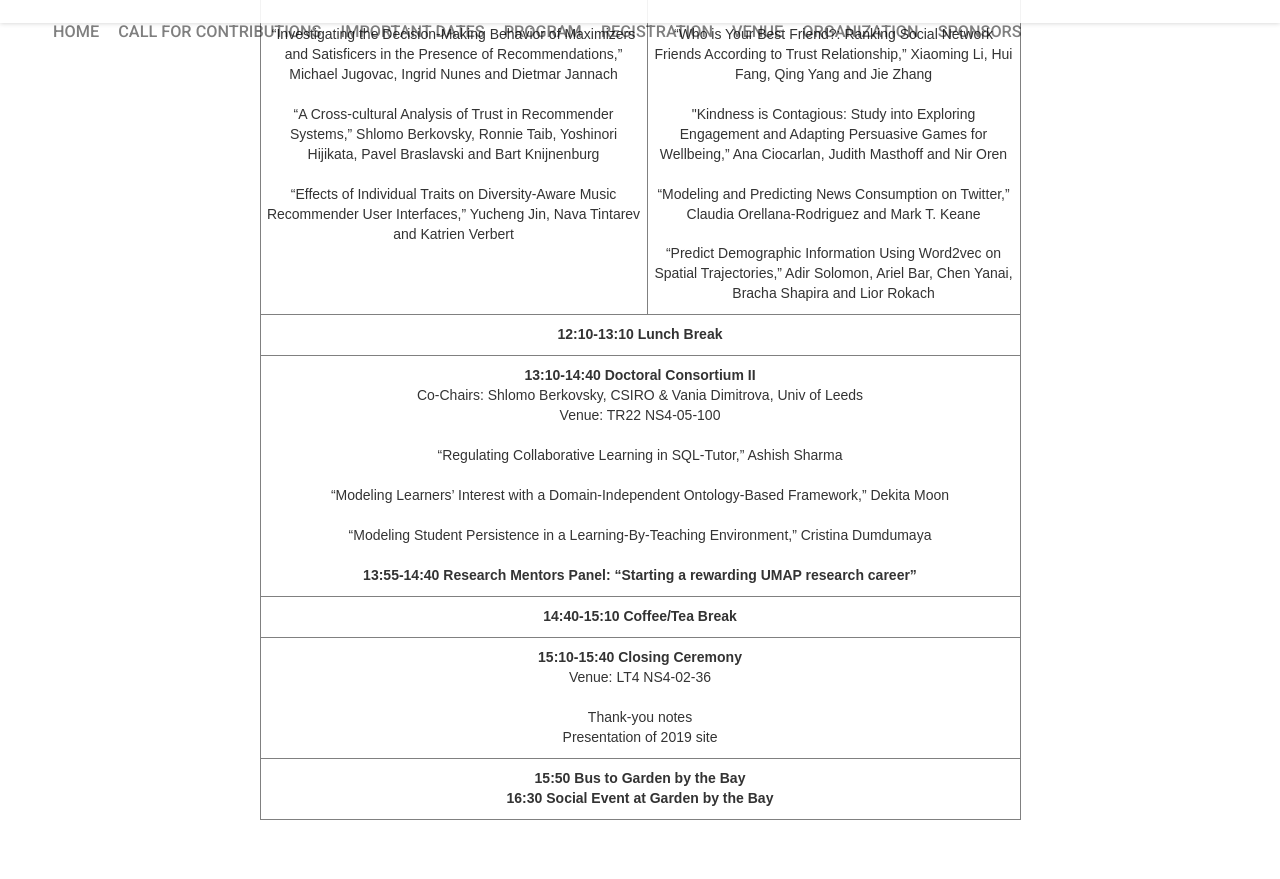
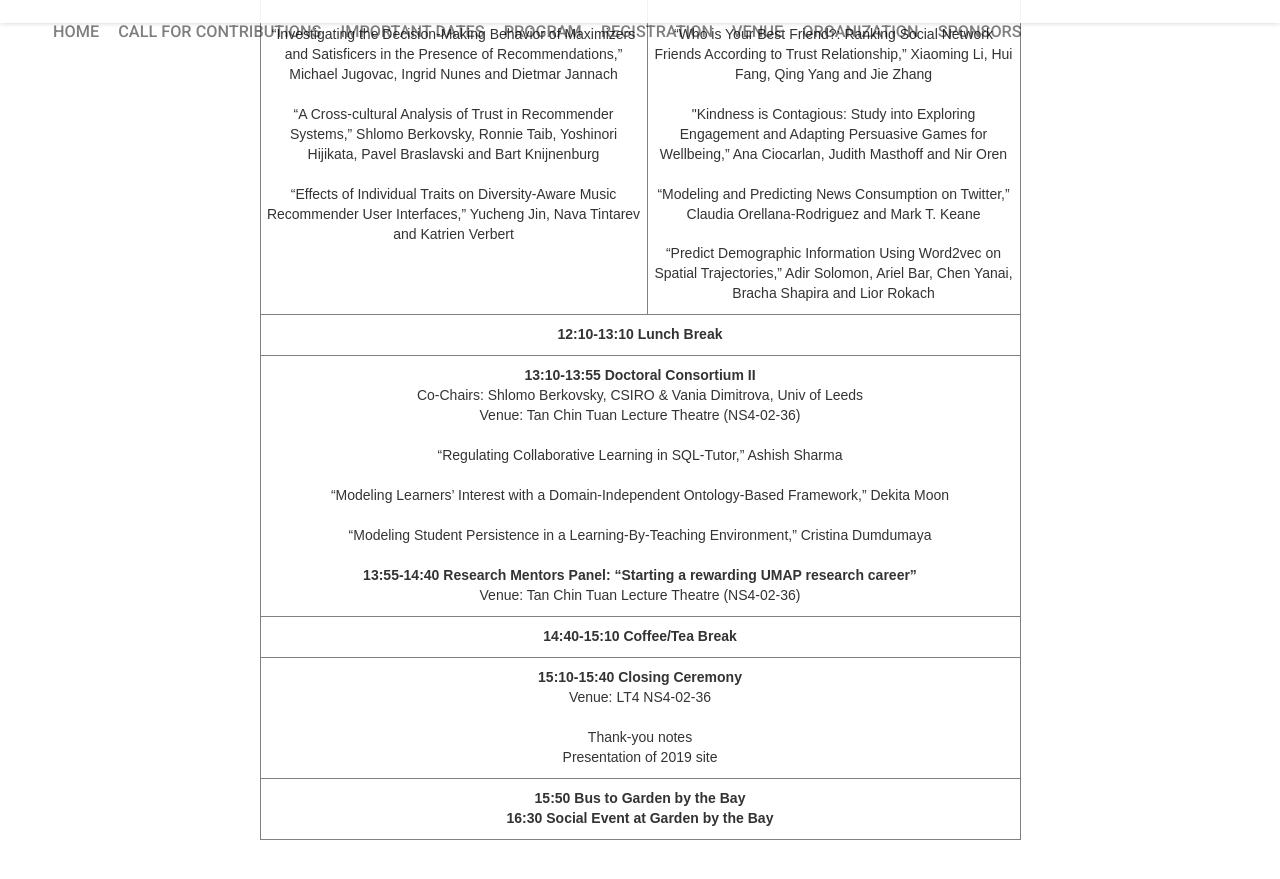
Before and after one commit to yangjiera/mergeBB, a Jekyll site: the page built from detailed-program.html, in a window 1280 px wide and 900 px high, scrolled down 6357 px. Shown: the top 879 px of the window. Built offline with Jekyll 4.4.1, drawn with Linux system fonts in a browser that asks for light colours; nearby versions of some CDN libraries; comment, search, counter and statistics services are not loaded; some of the changed text lies outside the part shown.

Commit message:
urgent update

```diff
--- a/_includes/detailed-program.html
+++ b/_includes/detailed-program.html
@@ -117,7 +117,7 @@
     <td class="tg-mqa1"><span style="font-weight:bold">14:30-15:15 PSW I</span><br>Chair: Marco de Gemmis, Univ of Bari Aldo Moro<br><span style="font-weight: normal !important">Venue: LT4 NS4-02-34</span><br><br>“Predicting Users' Personality from Instagram Pictures: Using Visual and/or Content Features?” Bruce Ferwerda and Marko Tkalčič<br><br>“Eudaimonic Modeling of Moviegoers,” Marko Tkalčič and Bruce Ferwerda<br><br>“Orient Me! − Important Event Identification in an Enterprise Activity Stream,” Naama Zwerdling, Inbal Ronen, Lior Leiba and Maya Barnea</td>
   </tr>
   <tr>
-    <td class="tg-mqa1" colspan="2"><span style="font-weight:bold">15:30-16:00 Poster Madness I<br><span style="font-weight: normal !important">Co-chairs: Hui Fang, Shanghai University of Finance and Economics & Pasquale Lops, Univ of Bari Aldo Moro<br>Venue: TR23 NS4-05-101</span></span></td>
+    <td class="tg-mqa1" colspan="2"><span style="font-weight:bold">15:30-16:00 Poster Madness I<br><span style="font-weight: normal !important">Co-chairs: Hui Fang, Shanghai University of Finance and Economics & Pasquale Lops, Univ of Bari Aldo Moro<br>Venue: Tan Chin Tuan Lecture Theatre (NS4-02-36)</span></span></td>
   </tr>
   <tr>
     <td class="tg-mqa1" colspan="2"><span style="font-weight:bold">16:00-17:30 Coffee/Tea with Posters &amp; Demos I <br><span style="font-weight: normal !important">Venue: In front of the registration desk</span></span><br><br>
@@ -202,10 +202,10 @@
     <td class="tg-mqa1" colspan="2"><span style="font-weight:bold">11:45-12:45 Lunch Break</span></td>
   </tr>
   <tr>
-    <th class="tg-mums" colspan="2"><span style="font-weight:bold">12:45-14:15 Doctoral Consortium I</span><br>Co-Chairs: Pasquale Lops, Univ of Bari Aldo Moro &amp; Vania Dimitrova, Univ of Leeds<br><span style="font-weight: normal !important">Venue: TR22 NS4-05-100</span><br><br>“Data-Driven Destination Recommender Systems,” Linus W. Dietz<br><br>“Recommendation of Activity Sequences during Distributed Events,” Diana Nurbakova<br><br>“Integrating Item Based Stereotypes in Recommender Systems,” Nourah Alrossais<br><br>“Towards Practical Link Prediction Approaches in Signed Social Networks,” Xiaoming Li<br><br>“WikiRec: A Personalized Content Recommendation Framework to Support Informal Learning in Wikis,” Heba Ismail</th>
+    <th class="tg-mums" colspan="2"><span style="font-weight:bold">12:45-14:15 Doctoral Consortium I</span><br>Co-Chairs: Pasquale Lops, Univ of Bari Aldo Moro &amp; Vania Dimitrova, Univ of Leeds<br><span style="font-weight: normal !important">Venue: Tan Chin Tuan Lecture Theatre (NS4-02-36)</span><br><br>“Data-Driven Destination Recommender Systems,” Linus W. Dietz<br><br>“Recommendation of Activity Sequences during Distributed Events,” Diana Nurbakova<br><br>“Integrating Item Based Stereotypes in Recommender Systems,” Nourah Alrossais<br><br>“Towards Practical Link Prediction Approaches in Signed Social Networks,” Xiaoming Li<br><br>“WikiRec: A Personalized Content Recommendation Framework to Support Informal Learning in Wikis,” Heba Ismail</th>
   </tr>
   <tr>
-    <td class="tg-mqa1" colspan="2"><span style="font-weight:bold">14:15-14:45 Poster Madness II<br><span style="font-weight: normal !important">Co-chairs: Hui Fang, Shanghai University of Finance and Economics & Pasquale Lops, Univ of Bari Aldo Moro<br>Venue: TR23 NS4-05-101</span></span></td>
+    <td class="tg-mqa1" colspan="2"><span style="font-weight:bold">14:15-14:45 Poster Madness II<br><span style="font-weight: normal !important">Co-chairs: Hui Fang, Shanghai University of Finance and Economics & Pasquale Lops, Univ of Bari Aldo Moro<br>Venue: Tan Chin Tuan Lecture Theatre (NS4-02-36)</span></span></td>
   </tr>
   <tr>
     <td class="tg-mqa1" colspan="2"><span style="font-weight:bold">14:45-16:15 Coffee/Tea with Posters &amp; Demos II<br><span style="font-weight: normal !important">Venue: In front of the registration desk</span></span>
@@ -294,7 +294,7 @@
     <td class="tg-mqa1" colspan="2"><span style="font-weight:bold">12:10-13:10 Lunch Break</span></td>
   </tr>
   <tr>
-    <td class="tg-mqa1" colspan="2"><span style="font-weight:bold">13:10-14:40 Doctoral Consortium II </span><br>Co-Chairs: Shlomo Berkovsky, CSIRO &amp; Vania Dimitrova, Univ of Leeds<br><span style="font-weight: normal !important">Venue: TR22 NS4-05-100</span><br><br>“Regulating Collaborative Learning in SQL-Tutor,” Ashish Sharma<br><br>“Modeling Learners’ Interest with a Domain-Independent Ontology-Based Framework,” Dekita Moon<br><br>“Modeling Student Persistence in a Learning-By-Teaching Environment,” Cristina Dumdumaya<br><br><span style="font-weight:bold">13:55-14:40 Research Mentors Panel: “Starting a rewarding UMAP research career”</span></td>
+    <td class="tg-mqa1" colspan="2"><span style="font-weight:bold">13:10-13:55 Doctoral Consortium II </span><br>Co-Chairs: Shlomo Berkovsky, CSIRO &amp; Vania Dimitrova, Univ of Leeds<br><span style="font-weight: normal !important">Venue: Tan Chin Tuan Lecture Theatre (NS4-02-36)</span><br><br>“Regulating Collaborative Learning in SQL-Tutor,” Ashish Sharma<br><br>“Modeling Learners’ Interest with a Domain-Independent Ontology-Based Framework,” Dekita Moon<br><br>“Modeling Student Persistence in a Learning-By-Teaching Environment,” Cristina Dumdumaya<br><br><span style="font-weight:bold">13:55-14:40 Research Mentors Panel: “Starting a rewarding UMAP research career”</span><br><span style="font-weight: normal !important">Venue: Tan Chin Tuan Lecture Theatre (NS4-02-36)</span></td>
   </tr>
   <tr>
     <td class="tg-mums1" colspan="5">14:40-15:10 Coffee/Tea Break</td>
```
Also changed, not shown: 1 other file.
